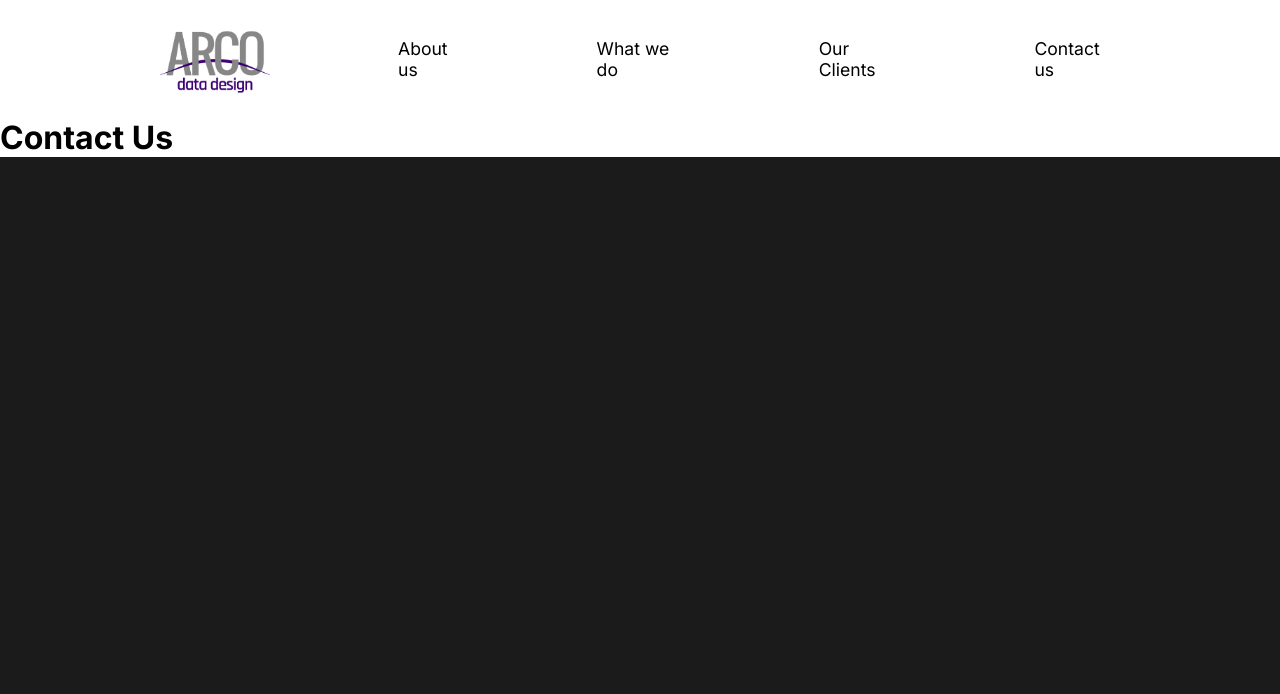
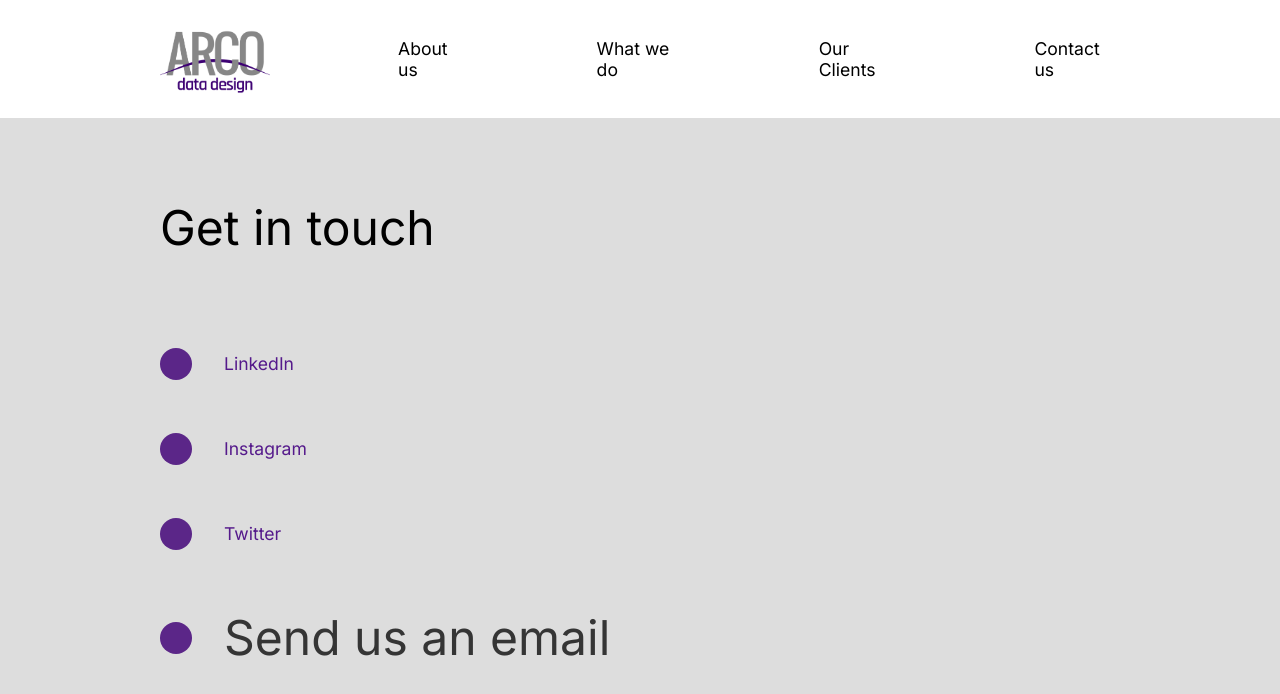
Before and after one commit to kceron/a-site-one, a React (Create React App) app: page /contact in a window 1280 px wide. Shown: the top 694 px of the page. Built offline with nearby package versions, Linux system fonts and the light colour scheme.

Commit message:
contact animation

```diff
--- a/src/pages/ContactUs.js
+++ b/src/pages/ContactUs.js
@@ -1,20 +1,82 @@
 import React from "react";
 // Animations
 import { motion } from "framer-motion";
-import { pageAnimation } from "../animation";
+import { pageAnimation, titleAnim } from "../animation";
+import styled from "styled-components";
 
 const ContactUs = () => {
   return (
-    <motion.div
+    <StyledContact
       variants={pageAnimation}
       initial="hidden"
       animate="show"
       exit="exit"
-      style={{ background: "#fff" }}
+      style={{ background: "#DDDDDD" }}
     >
-      <h1>Contact Us</h1>
-    </motion.div>
+      <StyledTitle>
+        <Hide>
+          <motion.h2 variants={titleAnim}>Get in touch</motion.h2>
+        </Hide>
+      </StyledTitle>
+      <div>
+        <Hide>
+          <StyledSocial variants={titleAnim}>
+            <Circle />
+            <a href="">LinkedIn</a>
+          </StyledSocial>
+        </Hide>
+        <Hide>
+          <StyledSocial variants={titleAnim}>
+            <Circle />
+            <a href="">Instagram</a>
+          </StyledSocial>
+        </Hide>
+        <Hide>
+          <StyledSocial variants={titleAnim}>
+            <Circle />
+            <a href="">Twitter</a>
+          </StyledSocial>
+        </Hide>
+        <Hide>
+          <StyledSocial variants={titleAnim}>
+            <Circle />
+            <h2>Send us an email</h2>
+          </StyledSocial>
+        </Hide>
+      </div>
+    </StyledContact>
   );
 };
 
+const StyledContact = styled(motion.div)`
+  padding: 5rem 10rem;
+  color: #353535;
+  min-height: 90vh;
+`;
+
+const StyledTitle = styled.div`
+  margin-bottom: 4rem;
+  color: black;
+`;
+
+const Hide = styled.div`
+  overflow: hidden;
+`;
+
+const Circle = styled.div`
+  border-radius: 50%;
+  width: 2rem;
+  height: 2rem;
+  background: #5B2688;
+`;
+
+const StyledSocial = styled(motion.div)`
+  display: flex;
+  align-items: center;
+  h2, a {
+    margin: 2rem;
+    text-decoration: none;
+  }
+`;
+
 export default ContactUs;
```
